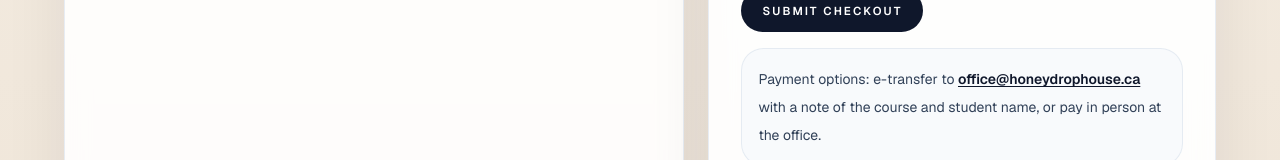
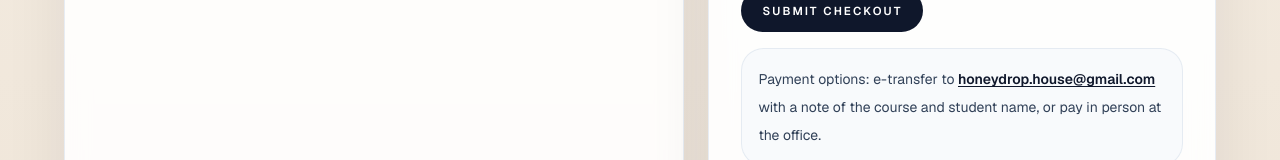
Before and after one commit to AceventureHQ/honeydroplearninghouse, a Next.js app in the folder frontend/: page /enrolment/robotics in a window 1280 px wide. Shown: the part 1108-1268 px from the top of the page. Built offline with nearby package versions, Linux system fonts and the light colour scheme.

Commit message:
update e-transfer email

```diff
--- a/frontend/app/api/checkout/route.ts
+++ b/frontend/app/api/checkout/route.ts
@@ -86,7 +86,7 @@ export async function POST(request: Request) {
   const officeEmail =
     process.env.OFFICE_EMAIL ??
     process.env.NEXT_PUBLIC_OFFICE_EMAIL ??
-    "office@honeydrophouse.ca";
+    "honeydrop.house@gmail.com";
   const resendApiKey =
     process.env.RESEND_API_KEY ?? process.env.NEXT_PUBLIC_RESEND_API_KEY;
 
--- a/frontend/app/contact/page.tsx
+++ b/frontend/app/contact/page.tsx
@@ -107,7 +107,7 @@ export default function Contact() {
                 </p>
                 <p className="mt-3 text-sm leading-7 text-slate-700">
                   For payment questions, use the Enrolment page to save learner
-                  details, then e-transfer to office@honeydrophouse.ca or pay in
+                  details, then e-transfer to honeydrop.house@gmail.com or pay in
                   person at the office.
                 </p>
               </div>
--- a/frontend/app/enrolment/[slug]/CheckoutForm.tsx
+++ b/frontend/app/enrolment/[slug]/CheckoutForm.tsx
@@ -222,8 +222,8 @@ export default function CheckoutForm({ courseName, courseSlug }: CheckoutFormPro
         {/* <a href={`mailto:${officeEmail}`} className="font-semibold text-slate-900 underline underline-offset-2">
           {officeEmail}
         </a> */}
-        <a href={`mailto:office@honeydrophouse.ca`} className="font-semibold text-slate-900 underline underline-offset-2">
-          office@honeydrophouse.ca
+        <a href={`mailto:honeydrop.house@gmail.com`} className="font-semibold text-slate-900 underline underline-offset-2">
+          honeydrop.house@gmail.com
         </a>
         {" with a note of the course and student name, "}
         or pay in person at the office.
```
